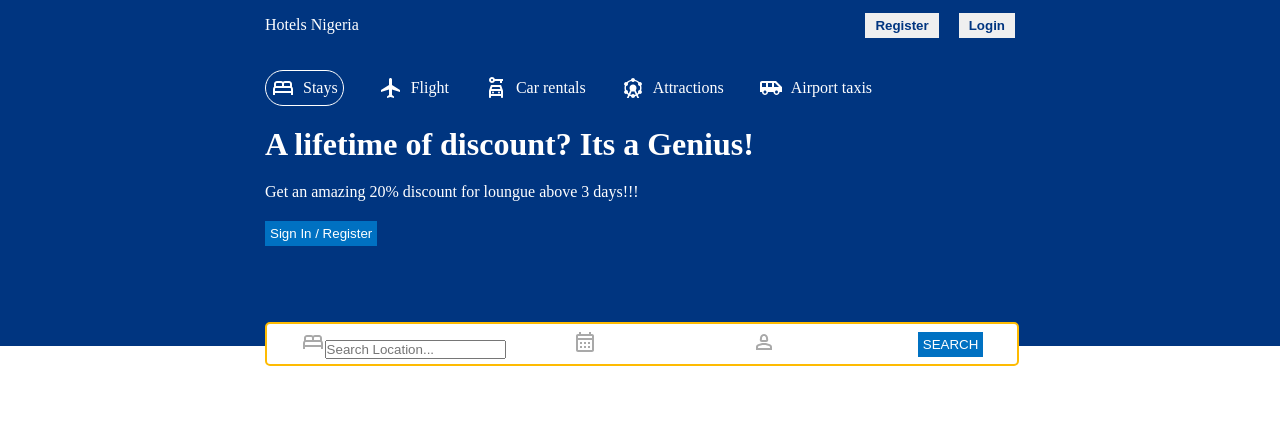
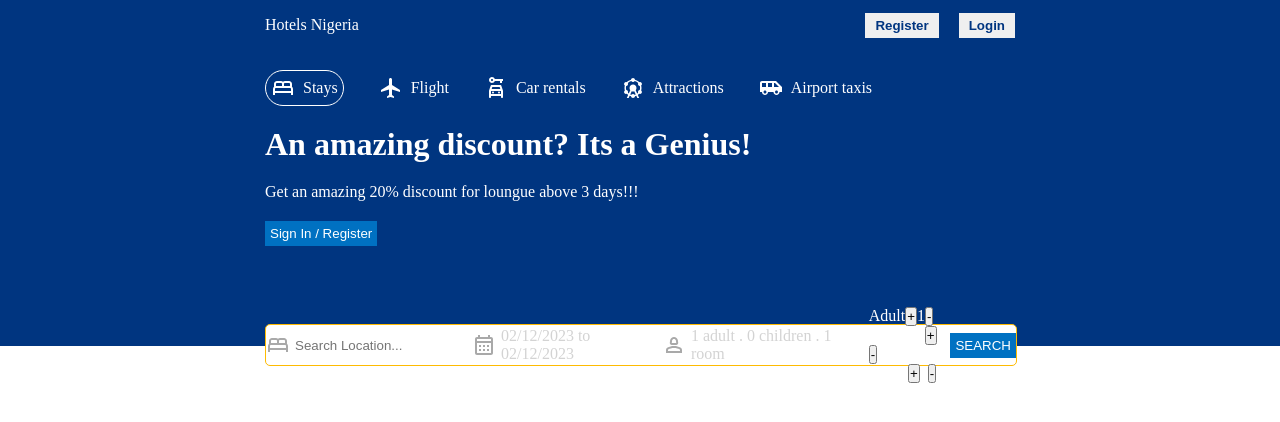
Before and after one commit to nnamanibenjamin/hotelbooking, a React (Create React App) app in the folder client/: page / in a window 1280 px wide. Shown: the top 422 px of the page. Built offline with nearby package versions, Linux system fonts and the light colour scheme.

Commit message:
This is my second commit, still working on the the styling.

```diff
--- a/client/package.json
+++ b/client/package.json
@@ -11,7 +11,9 @@
     "@testing-library/react": "^13.4.0",
     "@testing-library/user-event": "^13.5.0",
     "axios": "^1.3.2",
+    "date-fns": "^2.29.3",
     "react": "^18.2.0",
+    "react-date-range": "^1.4.0",
     "react-dom": "^18.2.0",
     "react-router-dom": "^6.8.1",
     "react-scripts": "5.0.1",
--- a/client/src/components/header/Header.js
+++ b/client/src/components/header/Header.js
@@ -1,7 +1,38 @@
-import { AirportShuttle, AttractionsSharp, BedOutlined, CalendarMonthOutlined, CarRentalOutlined, FlightOutlined, Person2Outlined } from '@mui/icons-material'
+import { AirportShuttle,
+  AttractionsSharp,
+  BedOutlined,
+  CalendarMonthOutlined,
+  CarRentalOutlined,
+  FlightOutlined,
+  Person2Outlined
+} from '@mui/icons-material'
 import './header.css'
+import { DateRange } from 'react-date-range';
+import 'react-date-range/dist/styles.css'
+import 'react-date-range/dist/theme/default.css'
+import {useState} from 'react'
+import {format} from 'date-fns'
 
+//This will be our header component, that should be displaying in all pages
 const Header = () => {
+
+  const [openDate, setOpenDate] = useState(false)
+
+  const [date, setDate] = useState([
+    {
+      startDate: new Date(),
+      endDate: new Date(),
+      key: 'selection'
+    }
+  ]);
+
+  const [openOptions, setOpenOptions] = useState(false)
+
+  const [options, setOptions] = useState({
+    adult: 1,
+    children: 0,
+    room: 1
+  })
   return (
     <div className='header'>
         <div className='headerContainer'>
@@ -31,7 +62,7 @@
           <span>Airport taxis</span>
          </div>
       </div>
-      <h1 className='headerTitle'>A lifetime of discount? Its a Genius!</h1>
+      <h1 className='headerTitle'>An amazing discount? Its a Genius!</h1>
 
       <p className='headerDesc'>Get an amazing 20% discount for loungue above 3 days!!!</p>
 
@@ -49,12 +80,50 @@
 
           <div className='headerSearchItem'>
           <CalendarMonthOutlined className='headerIcon'/>
-          <spam className='headerSearchText'>Check in date</spam>
+          <span
+          className='headerSearchText'
+          onClick={()=>setOpenDate(!openDate)}
+          >
+            {`${format(date[0].startDate, 'MM/dd/yyyy')} to
+            ${format(date[0].endDate, 'MM/dd/yyyy')}`}
+            </span>
+            {
+              openDate &&  <DateRange
+              editableDataInputs={true}
+              onChange={item => setDate([item.selection])}
+              moveRangeOnFirstSelection={false}
+              ranges={date}
+              className='date '
+            />
+            }
+
           </div>
 
           <div className='headerSearchItem'>
           <Person2Outlined className='headerIcon'/>
-          <span className='headerSearchText'>VIP Rooms</span>
+          <span className='headerSearchText'>{`${options.adult} adult . ${options.children} children . ${options.room} room`}</span>
+          <div className='options'>
+              <div className='optionItem'>
+                <span className='optionText'>Adult</span>
+                <button className='optionCountBtn'>+</button>
+                <span className='optionCountNum'>1</span>
+                <button className='optionCountBtn'>-</button>
+              </div>
+
+              <div className='optionItem'>
+                <span className='optionText'>Children</span>
+                <button className='optionCountBtn'>+</button>
+                <span className='optionCountNum'>0</span>
+                <button className='optionCountBtn'>-</button>
+              </div>
+
+              <div className='optionItem'>
+                <span className='optionText'>Room</span>
+                <button className='optionCountBtn'>+</button>
+                <span className='optionCountNum'>1</span>
+                <button className='optionCountBtn'>-</button>
+              </div>
+          </div>
           </div>
 
           <div className='headerSearchItem'>
--- a/client/src/components/header/header.css
+++ b/client/src/components/header/header.css
@@ -46,7 +46,7 @@
 .headerSearch{
     height: 30px;
     background-color: white;
-    border: 2px solid #febb02;
+    border: 1.5px solid #febb02;
     display: flex;
     align-items: center;
     justify-content: space-around;
@@ -61,3 +61,23 @@
 .headerIcon{
     color: darkgray;
 }
+
+.headerSearchItem{
+    display: flex;
+    align-items: center;
+    gap: 5px;
+}
+
+.headerSearchInput{
+    border: none;
+    outline: none;
+}
+
+.headerSearchText{
+    color: lightgray;
+}
+
+.date{
+    position: absolute;
+    top: 40px;
+}
--- a/client/src/components/navbar/navbar.css
+++ b/client/src/components/navbar/navbar.css
@@ -26,3 +26,7 @@
     font-weight: bold;
     color: #003580;
 }
+.nav-button:hover{
+    background-color:  #0071c2;
+    color: white;
+}
--- a/client/src/pagees/hotel/Hotel.js
+++ b/client/src/pagees/hotel/Hotel.js
@@ -1,5 +1,5 @@
-import React from 'react'
 
+//App ui page that will display a single hotel page
 const Hotel = () => {
   return (
     <div>
--- a/client/src/pagees/list/List.js
+++ b/client/src/pagees/list/List.js
@@ -1,4 +1,4 @@
-import React from 'react'
+ //The List of all available hotels probably in our database
 
 const List = () => {
   return (
```
Also changed, not shown: 1 other file (tests, documents, lock files or other folders).
